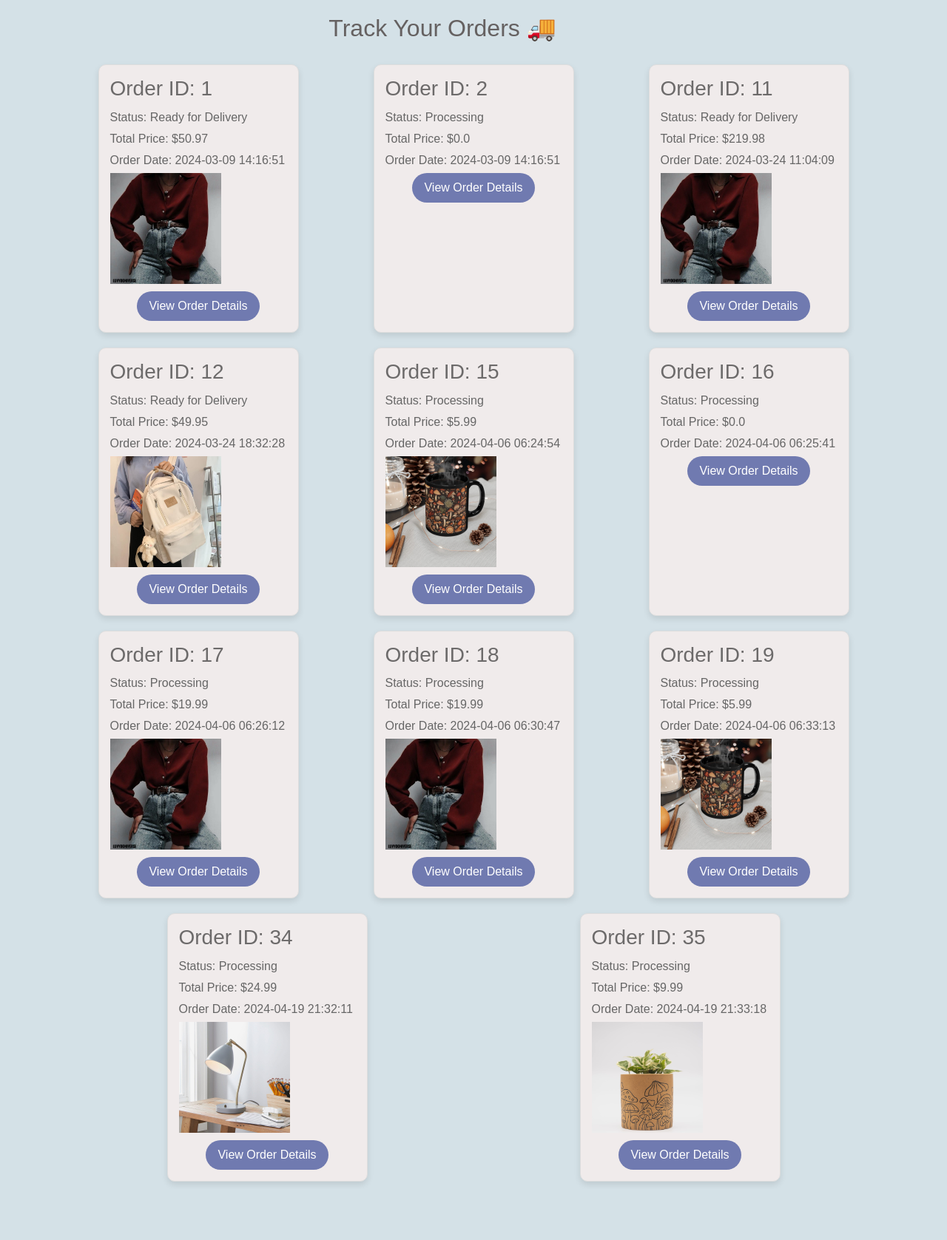
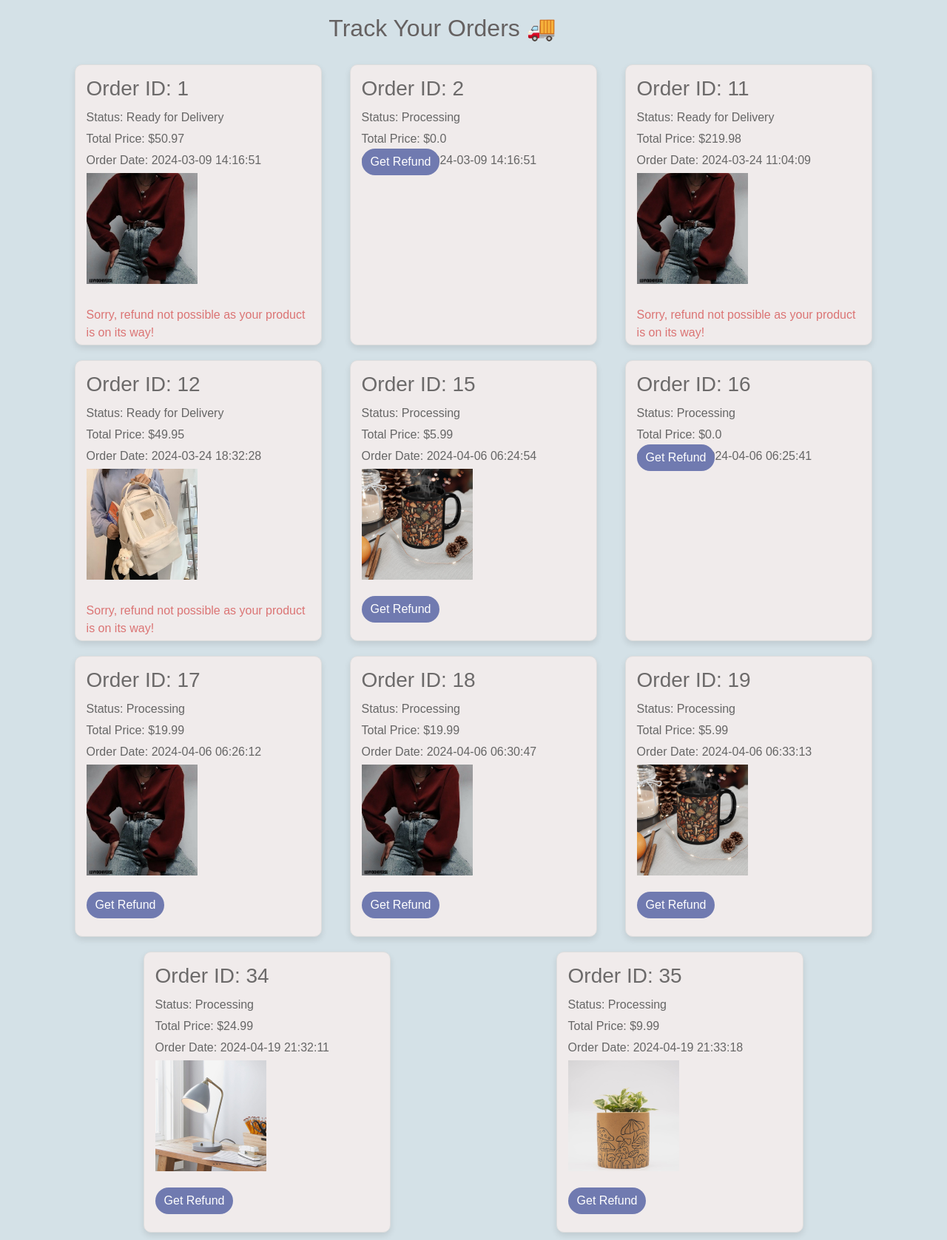
Before and after one commit to 0ofpro/E-commerce-Website, a Flask app: page /track_order in a window 1280 px wide. Shown: the part 90-1767 px from the top of the page at 74% size. Before the commit the page ends 1692 px from the top, so only its background shows below. Run offline with Flask 3, Linux system fonts and the light colour scheme; a user stored in the database is signed in; some web fonts are replaced.

Commit message:
implemented refund option(both frontend and backend) and updated frontend

```diff
--- a/app/routes.py
+++ b/app/routes.py
@@ -554,8 +554,29 @@ def track_order():
         return render_template('track_order.html', username=username, order_history=order_history)
     else:
         return redirect(url_for('login'))
-# Route to render the compare page
 
+
+@app.route('/refund_order/<int:order_id>')
+def refund_order(order_id):
+    order = Order.query.get(order_id)
+    if order and order.tracking_level == 'Processing':
+        return render_template('refund_order.html', order=order)
+    else:
+        return "Sorry, refund is not possible as your product is on its way!"
+
+@app.route('/submit_refund/<int:order_id>', methods=['POST'])
+def submit_refund(order_id):
+    order = Order.query.get(order_id)
+    if order:
+        reason = request.form.get('reason')
+        points1 = int(order.total_price) * 100
+        user = User.query.get(order.user_id)
+        user.points -= points1  # Deduct points
+        db.session.delete(order)
+        db.session.commit()
+        return render_template('refund_success.html')
+    else:
+        return "Order not found!"
 
 ########################################################## COMPARE ###########################
 
@@ -733,7 +754,7 @@ def send_message():
             response = f"Sorry, I couldn't find any item matching '{item_name}'."
 
     # Check if the message asks how to contact the admin
-    elif "contact admin" in message.lower() or "how can i contact admin" in message.lower():
+    elif "contact" in message.lower() or "admin" in message.lower() or "help" in message.lower():
         response = "You can contact our admin via:\n"
         response += "Phone: +88 0123456789\n"
         response += "Main Office Address: 123, Dhanmondi, Dhaka"
--- a/app/templates/non_stop_points.html
+++ b/app/templates/non_stop_points.html
@@ -27,7 +27,7 @@
         background-color: #f2f2f2;
     }
     .btn-success {
-        background-color: #28a745;
+        background-color: #a6d1b0;
         color: white;
         padding: 10px 20px;
         border: none;
@@ -35,7 +35,7 @@
         cursor: pointer;
     }
     .btn-success:hover {
-        background-color: #218838;
+        background-color: #59775f;
     }
 </style>
 
@@ -72,7 +72,7 @@
                             <button type="submit" class="btn btn-success">Redeem</button>
                         </form>
                         {% else %}
-                        Not enough points
+                        <h5 style="color: red;">Not enough points</h5>
                         {% endif %}
                     </td>
                 </tr>
--- a/app/templates/track_order.html
+++ b/app/templates/track_order.html
@@ -29,7 +29,8 @@
     }
 
     .order {
-        width: calc(25% - 8px);
+        width:30%; /* Adjusted width */
+        height:380px;
         background-color: #f0ebeb;
         border: 1px solid #ddd;
         border-radius: 10px;
@@ -55,27 +56,48 @@
 
     .product-image {
         width: 100%;
-        height: auto;
+        height: 200px; /* Fixed height for all images */
+        object-fit: cover; /* Crop images if needed */
         margin-bottom: 10px;
         border-radius: 5px;
     }
 
     .order-details {
-        text-align: center;
+        display: flex;
+        justify-content: space-between;
+        align-items: center;
+        margin-top: 10px;
     }
 
-    .order-details a {
-        display: inline-block;
-        padding: 8px 16px;
+    .refund-button {
+        padding: 6px 12px;
         background-color: #707ab0;
         color: #fff;
         text-decoration: none;
-        border-radius: 20px;
+        border-radius: 50px;
         transition: background-color 0.3s;
+        margin-top: -40px;
     }
 
-    .order-details a:hover {
+    .refund-button:hover {
         background-color: #484879;
+    }
+
+    .refund-button.disabled {
+        background-color: #ccc;
+        pointer-events: none;
+    }
+
+    .refund-not-possible {
+        display: flex;
+        align-items: center;
+        justify-content: center;
+        margin-top: -30px; /* Adjust the value as needed */
+    }
+
+    .refund-not-possible p {
+        margin: 0;
+        color: #db7474;
     }
 </style>
 
@@ -85,6 +107,7 @@
         {% if order_history %}
             {% for order in order_history %}
                 <div class="order">
+                    <!-- Order details -->
                     <h3>Order ID: {{ order.id }}</h3>
                     <p>Status: {{ order.tracking_level }}</p>
                     <p>Total Price: ${{ order.total_price | round(2) }}</p>
@@ -94,14 +117,22 @@
                         <!-- Handle case when order.date_created is None -->
                     {% endif %}
 
+                    <!-- Product image -->
                     {% if order.items %}
                         <div class="product-image">
                             <img src="{{ order.items[0].pic }}" alt="Product Image" width="150">
                         </div>
                     {% endif %}
 
+                    <!-- Order details and refund button -->
                     <div class="order-details">
-                        <a href="/order_history">View Order Details</a>
+                        {% if order.tracking_level == 'Processing' %}
+                            <a href="/refund_order/{{ order.id }}" class="refund-button">Get Refund</a>
+                        {% else %}
+                            <div class="refund-not-possible">
+                                <p>Sorry, refund not possible as your product is on its way!</p>
+                            </div>
+                        {% endif %}
                     </div>
                 </div>
             {% endfor %}
```
Also changed, not shown: app/templates/admin_dashboard.html (+30 -4 lines), app/templates/order_history.html (+12 -13 lines), app/templates/refund_order.html (added, +65 -0 lines), app/templates/refund_success.html (added, +18 -0 lines), instance/ecommerce.db.
